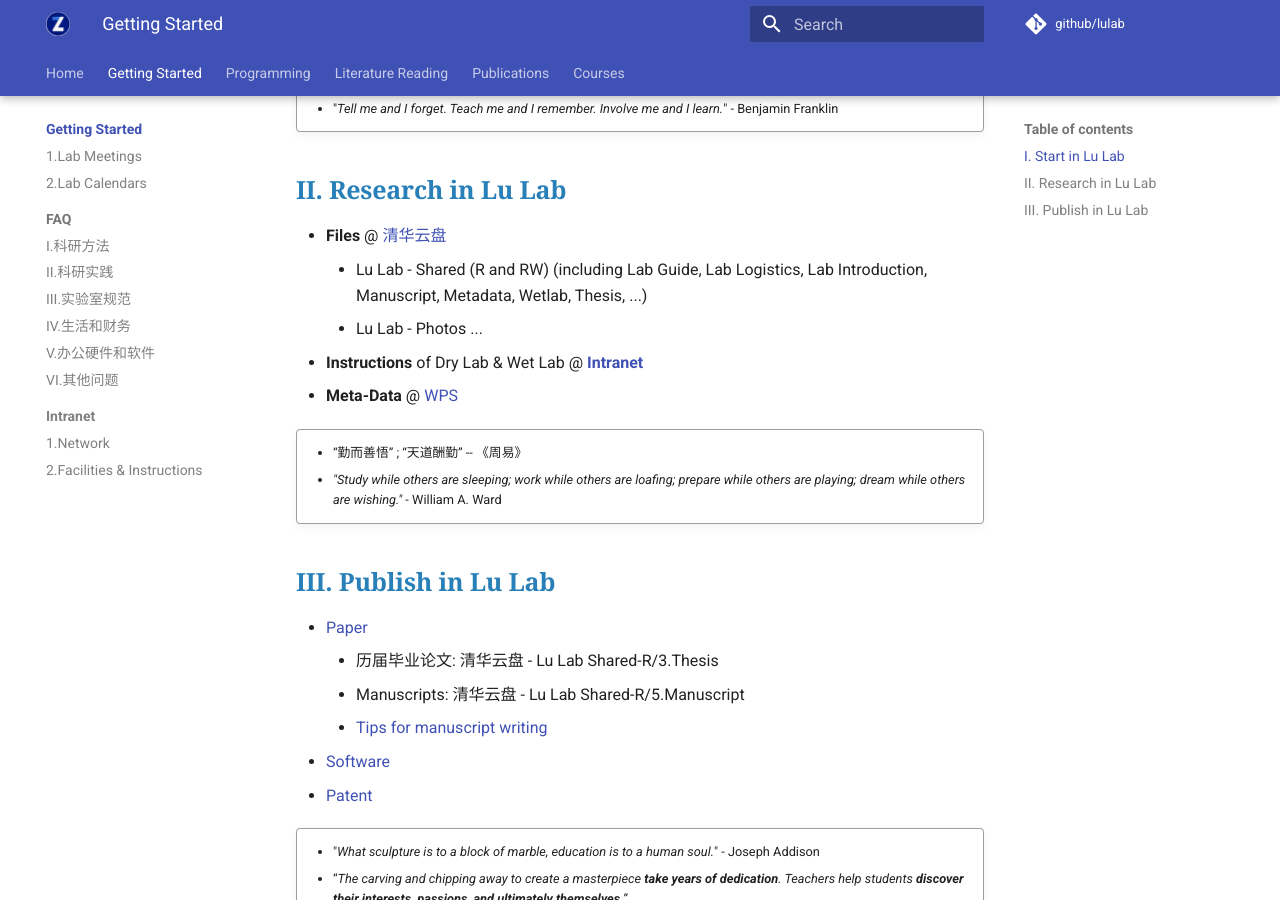
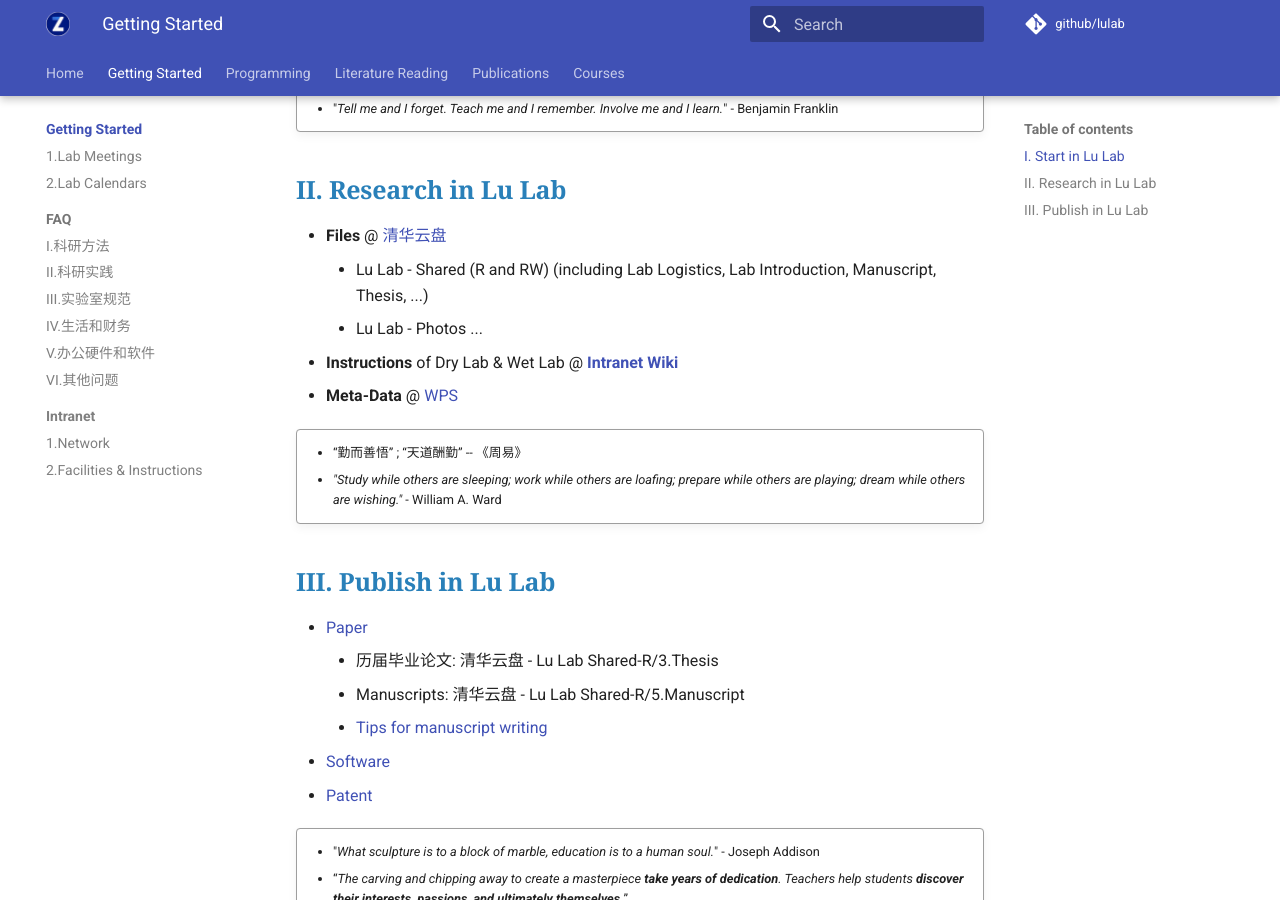
Before and after one commit to lulab/mkdocs, an MkDocs documentation site: the page built from docs/index.md, in a window 1280 px wide and 900 px high, scrolled down 700 px. Built offline with MkDocs 1.6.1 and Material for MkDocs 9.7.7, drawn with Linux system fonts in a browser that asks for light colours.

Commit message:
update wiki content

```diff
--- a/docs/index.md
+++ b/docs/index.md
@@ -30,9 +30,9 @@
 ## **II. Research in Lu Lab**
 
 * **Files** @ [清华云盘](https://cloud.tsinghua.edu.cn)
-    *  Lu Lab - Shared (R and RW) (including Lab Guide,  Lab Logistics,  Lab Introduction, Manuscript, Metadata, Wetlab, Thesis, ...)
+    *  Lu Lab - Shared (R and RW) (including Lab Logistics,  Lab Introduction, Manuscript, Thesis, ...)
     *  Lu Lab - Photos ...
-* **Instructions** of Dry Lab & Wet Lab @ [**Intranet**](intranet/index.md)
+* **Instructions** of Dry Lab & Wet Lab @ [**Intranet Wiki**](intranet/index.md)
 * **Meta-Data** @ [WPS](https://365.kdocs.cn/tags/star)
 
 
```
Also changed, not shown: docs/intranet/facilities.md (+10 -18 lines), docs/intranet/index.md (+3 -1 lines).
